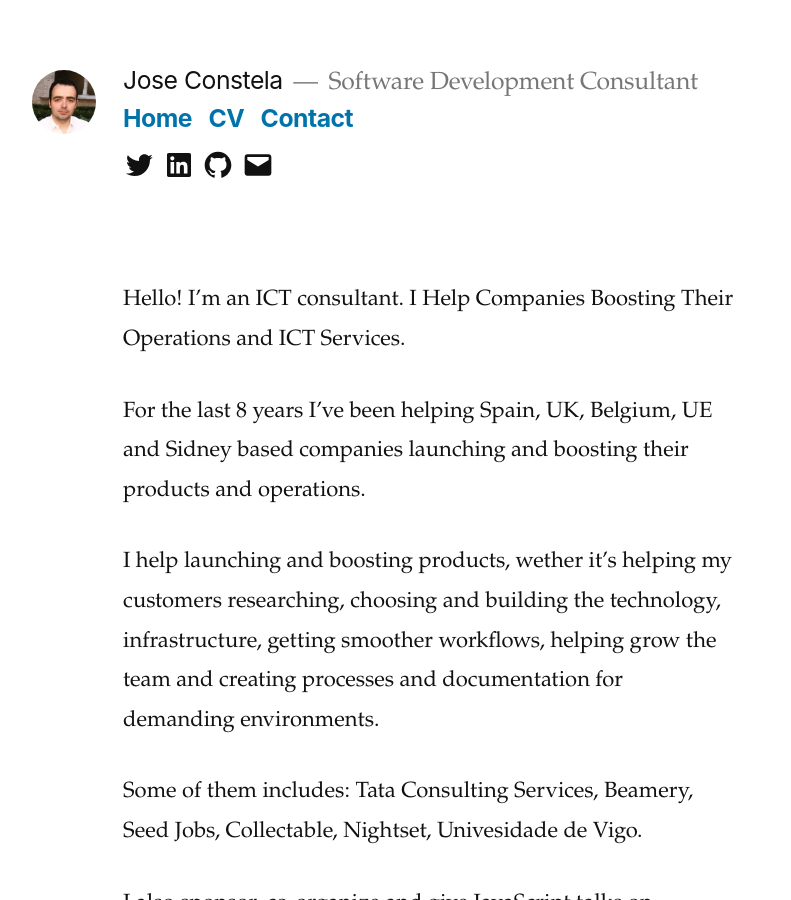
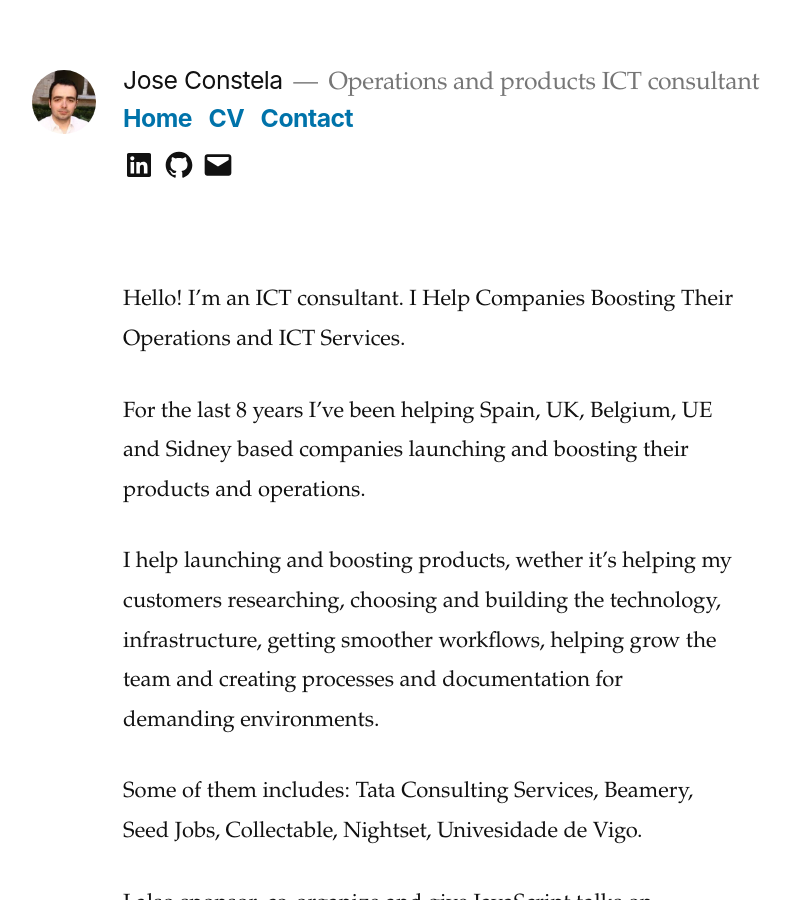
Before and after one commit to joseconstela/joseconstela.github.io, a Jekyll site: the page built from index.md, in a window 1280 px wide and 900 px high. Shown: the whole window, without its empty margins (65-856 px from the left). Built offline with Jekyll 4.4.1, drawn with Linux system fonts in a browser that asks for light colours.

Commit message:
Remove twitter

```diff
--- a/_includes/header.html
+++ b/_includes/header.html
@@ -10,7 +10,7 @@
       <p class="site-title"><a href="/" rel="home">Jose Constela</a></p>
 
       <p class="site-description">
-        Software Development Consultant </p>
+        Operations and products ICT consultant </p>
       <nav id="site-navigation" class="main-navigation" aria-label="Top Menu">
         <div class="menu-navigation-container">
           <ul id="menu-navigation" class="main-menu">
@@ -54,15 +54,6 @@
       <nav class="social-navigation" aria-label="Social Links Menu">
         <div class="menu-social-links-container">
           <ul id="menu-social-links" class="social-links-menu">
-            <li id="menu-item-7" class="menu-item menu-item-type-custom menu-item-object-custom menu-item-7"><a
-                href="https://twitter.com/joseconstela"><span class="screen-reader-text">Twitter</span><svg
-                  class="svg-icon" width="26" height="26" aria-hidden="true" role="img" focusable="false"
-                  viewBox="0 0 24 24" version="1.1" xmlns="http://www.w3.org/2000/svg"
-                  xmlns:xlink="http://www.w3.org/1999/xlink">
-                  <path
-                    d="M22.23,5.924c-0.736,0.326-1.527,0.547-2.357,0.646c0.847-0.508,1.498-1.312,1.804-2.27 c-0.793,0.47-1.671,0.812-2.606,0.996C18.324,4.498,17.257,4,16.077,4c-2.266,0-4.103,1.837-4.103,4.103 c0,0.322,0.036,0.635,0.106,0.935C8.67,8.867,5.647,7.234,3.623,4.751C3.27,5.357,3.067,6.062,3.067,6.814 c0,1.424,0.724,2.679,1.825,3.415c-0.673-0.021-1.305-0.206-1.859-0.513c0,0.017,0,0.034,0,0.052c0,1.988,1.414,3.647,3.292,4.023 c-0.344,0.094-0.707,0.144-1.081,0.144c-0.264,0-0.521-0.026-0.772-0.074c0.522,1.63,2.038,2.816,3.833,2.85 c-1.404,1.1-3.174,1.756-5.096,1.756c-0.331,0-0.658-0.019-0.979-0.057c1.816,1.164,3.973,1.843,6.29,1.843 c7.547,0,11.675-6.252,11.675-11.675c0-0.178-0.004-0.355-0.012-0.531C20.985,7.47,21.68,6.747,22.23,5.924z">
-                  </path>
-                </svg></a></li>
             <li id="menu-item-8" class="menu-item menu-item-type-custom menu-item-object-custom menu-item-8"><a
                 href="https://www.linkedin.com/in/jrcconstela/"><span class="screen-reader-text">LinkedIn</span><svg
                   class="svg-icon" width="26" height="26" aria-hidden="true" role="img" focusable="false"
```
